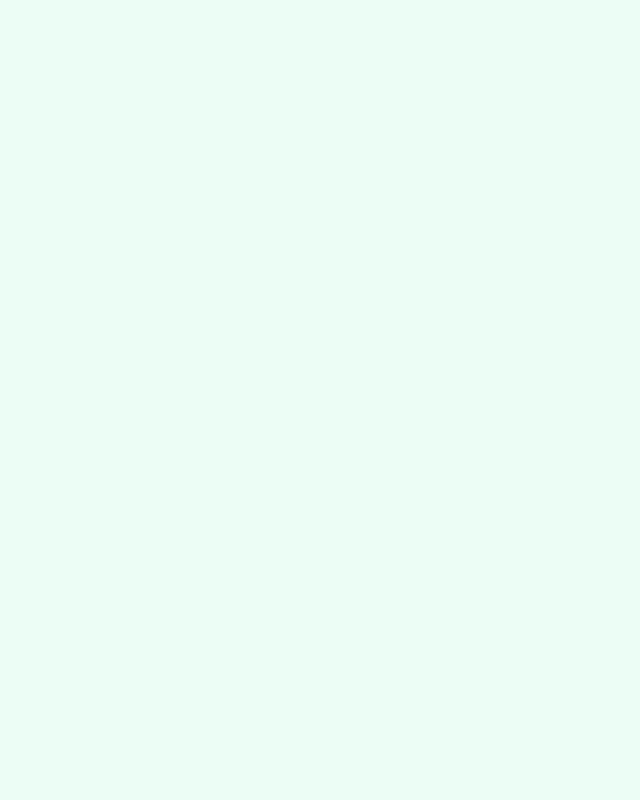
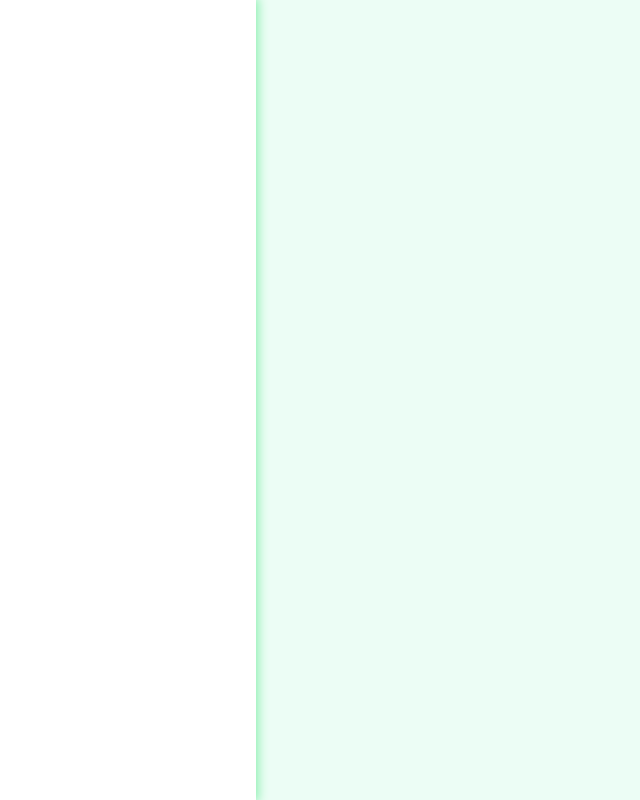
Before and after one commit to ziko1905/todo-list, a website built with webpack: page src/template.html in a window 1280 px wide. Shown: the whole page, without its empty margins (0-640 px from the left). Built offline with nearby package versions, Linux system fonts and the light colour scheme.

Commit message:
Add basic styling to main elements

```diff
--- a/src/styles.css
+++ b/src/styles.css
@@ -10,3 +10,11 @@
 body {
     background-color: var(--white);
 }
+
+nav {
+    background-color: white;
+    height: 100vh;
+    width: 20vw;
+    box-shadow: 0px 0px 10px 2px var(--primary-clr);
+    /* border-right: 3px solid var(--primary-clr); */
+}
--- a/src/template.html
+++ b/src/template.html
@@ -3,7 +3,7 @@
 <head>
     <meta charset="UTF-8">
     <meta name="viewport" content="width=device-width, initial-scale=1.0">
-    <title>Document</title>
+    <title>Your ToDo</title>
 </head>
 <body>
     <nav></nav>
```
